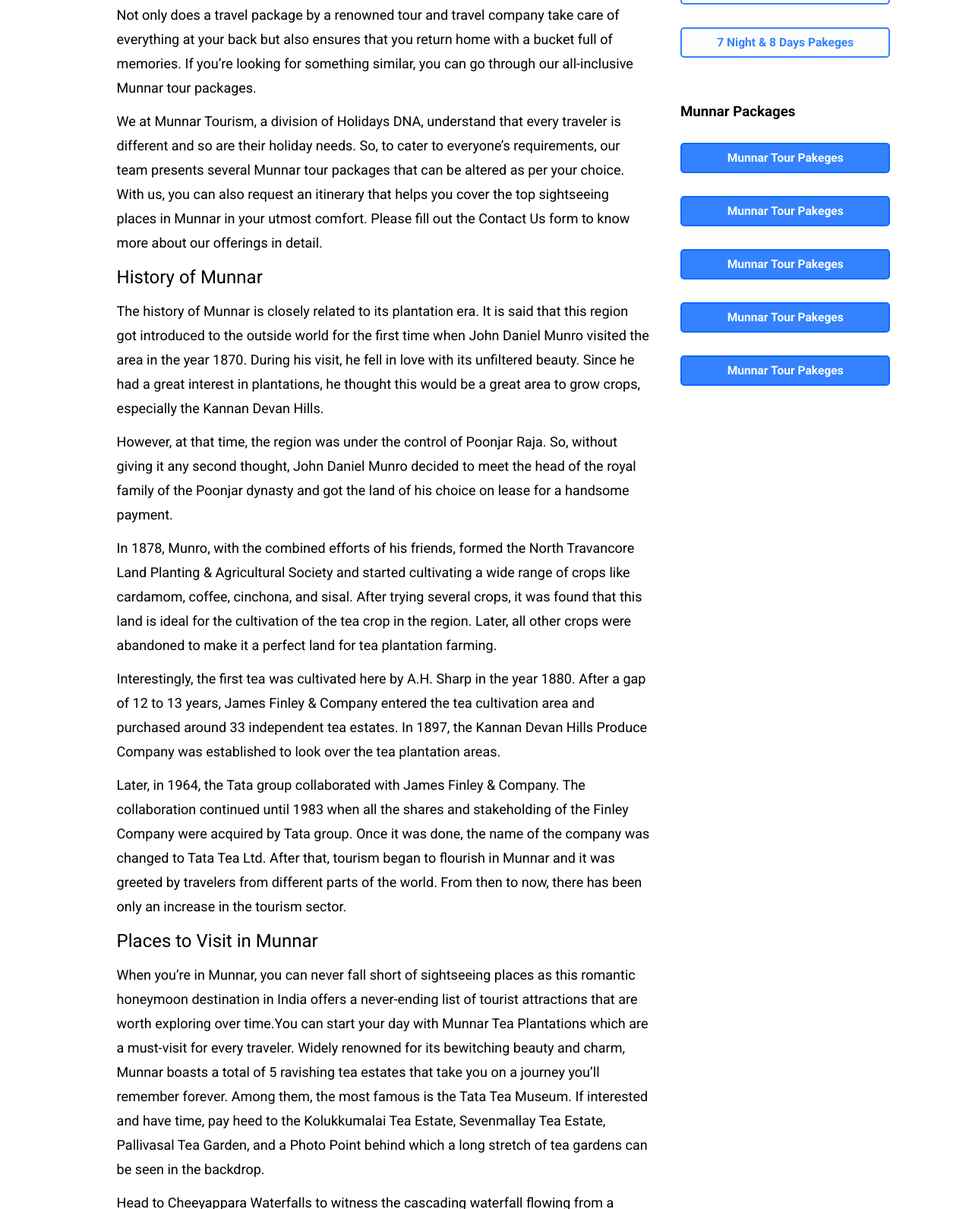
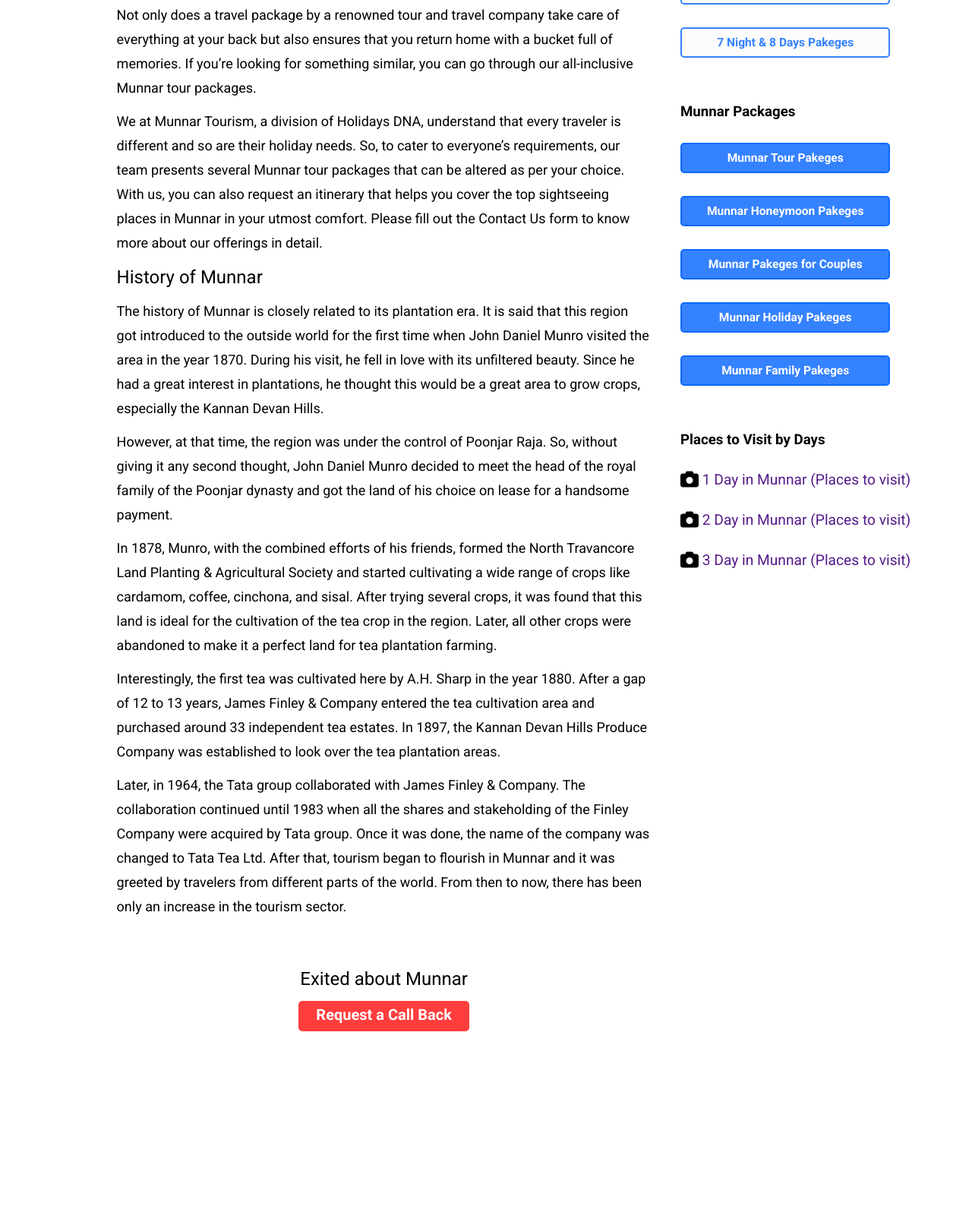
Before and after one commit to Ijin1221/clone_site1, a plain HTML site: page index.html in a window 1280 px wide. Shown: the part 1208-2800 px from the top of the page at 76% size. After the commit the page ends 2666 px from the top, so only its background shows below. Drawn offline with Linux system fonts and the light colour scheme.

Commit message:
new div added

```diff
--- a/index.html
+++ b/index.html
@@ -4,13 +4,19 @@
 <head>
     <meta charset="UTF-8">
     <meta name="viewport" content="width=device-width, initial-scale=1.0">
-    <title>Document</title>
+    <title>Munnar Tourism | Munnar Tour Packages</title>
     <link rel="preconnect" href="https://fonts.googleapis.com">
     <link rel="preconnect" href="https://fonts.gstatic.com" crossorigin>
     <link
         href="https://fonts.googleapis.com/css2?family=Inter:ital,opsz,wght@0,14..32,100..900;1,14..32,100..900&family=Lato:ital,wght@0,100;0,300;0,400;0,700;0,900;1,100;1,300;1,400;1,700;1,900&family=Montserrat:ital,wght@0,100..900;1,100..900&family=Roboto:ital,wght@0,100;0,300;0,400;0,500;0,700;0,900;1,100;1,300;1,400;1,500;1,700;1,900&display=swap"
         rel="stylesheet">
+
     <link rel="stylesheet" href="./style.css">
+
+    <link rel="stylesheet" href="https://cdnjs.cloudflare.com/ajax/libs/font-awesome/6.7.1/css/all.min.css"
+        integrity="sha512-5Hs3dF2AEPkpNAR7UiOHba+lRSJNeM2ECkwxUIxC1Q/FLycGTbNapWXB4tP889k5T5Ju8fs4b1P5z/iB4nMfSQ=="
+        crossorigin="anonymous" referrerpolicy="no-referrer" />
+
 </head>
 
 <body>
@@ -33,64 +39,136 @@
         </div>
         <div class="pic">
             <div class="one">
-                <img src="https://munnartourism.co.in/images/partner-tours/one-day-travel-munnar-sightseeing-tour-package-with-top-station-private-cab-small.jpg" alt="">
+                <img src="https://munnartourism.co.in/images/partner-tours/one-day-travel-munnar-sightseeing-tour-package-with-top-station-private-cab-small.jpg"
+                    alt="">
             </div>
             <div class="two">
-                <img src="https://munnartourism.co.in/images/partner-tours/one-day-travel-munnar-sightseeing-tour-package-with-eravikulam-national-park-private-cab-small.jpg" alt="">
+                <img src="https://munnartourism.co.in/images/partner-tours/one-day-travel-munnar-sightseeing-tour-package-with-eravikulam-national-park-private-cab-small.jpg"
+                    alt="">
             </div>
             <div class="three">
-                <img src="https://munnartourism.co.in/images/partner-tours/one-day-travel-munnar-sightseeing-tour-package-with-attukad-falls-private-cab-small.jpg" alt="">
+                <img src="https://munnartourism.co.in/images/partner-tours/one-day-travel-munnar-sightseeing-tour-package-with-attukad-falls-private-cab-small.jpg"
+                    alt="">
             </div>
         </div>
         <div class="content">
             <div class="right">
                 <h2>Munnar Tourism | Munnar Tour Packages</h2>
-                <p>The Kashmir of South India, Munnar is among the breathtaking hill stations in Kerala that is renowned for its abundance of lush greenery and unending expanse of tea estates. It’s a preferable tourist destination to explore in South India due to the stunning mountain scenery, pristine valleys, and astounding landscapes it boasts to deliver a heavenly experience you’ve been craving for a long time.</p>
-                <p>Perched at an altitude of 1600 meters above sea level, Munnar invites honeymooners in large numbers every year to give a kick-start to their newly married life together in an environment that spells romance from all sides. Here you can also plan a getaway with your family and children as this little hamlet exudes family vibes as well with a plethora of sightseeing places that will fill your day with unlimited joy, fun, and happiness.</p>
-                <p>What sets Munnar apart from the other famous hill stations in the country is, despite being located in Kerala’s hottest region, it has pleasant weather conditions that remain the same throughout 365 days, which simply means that you can pack your bags and head to Munnar any time whenever you wish to break the monotony of 9 to 5 life.</p>
-                <p>However, to have a great time, one needs to have a complete travel package that can allow them to enjoy their time without worrying about anything, be it booking the flight tickets, deciding on the accommodation, curating an itinerary, shortlisting the things to do in Munnar, or exploring the streets for a fine-dining experience.</p>
-                <p>Not only does a travel package by a renowned tour and travel company take care of everything at your back but also ensures that you return home with a bucket full of memories. If you’re looking for something similar, you can go through our all-inclusive Munnar tour packages.</p>
-                <p>We at Munnar Tourism, a division of Holidays DNA, understand that every traveler is different and so are their holiday needs. So, to cater to everyone’s requirements, our team presents several Munnar tour packages that can be altered as per your choice. With us, you can also request an itinerary that helps you cover the top sightseeing places in Munnar in your utmost comfort. Please fill out the Contact Us form to know more about our offerings in detail.</p>
+                <p>The Kashmir of South India, Munnar is among the breathtaking hill stations in Kerala that is renowned
+                    for its abundance of lush greenery and unending expanse of tea estates. It’s a preferable tourist
+                    destination to explore in South India due to the stunning mountain scenery, pristine valleys, and
+                    astounding landscapes it boasts to deliver a heavenly experience you’ve been craving for a long
+                    time.</p>
+                <p>Perched at an altitude of 1600 meters above sea level, Munnar invites honeymooners in large numbers
+                    every year to give a kick-start to their newly married life together in an environment that spells
+                    romance from all sides. Here you can also plan a getaway with your family and children as this
+                    little hamlet exudes family vibes as well with a plethora of sightseeing places that will fill your
+                    day with unlimited joy, fun, and happiness.</p>
+                <p>What sets Munnar apart from the other famous hill stations in the country is, despite being located
+                    in Kerala’s hottest region, it has pleasant weather conditions that remain the same throughout 365
+                    days, which simply means that you can pack your bags and head to Munnar any time whenever you wish
+                    to break the monotony of 9 to 5 life.</p>
+                <p>However, to have a great time, one needs to have a complete travel package that can allow them to
+                    enjoy their time without worrying about anything, be it booking the flight tickets, deciding on the
+                    accommodation, curating an itinerary, shortlisting the things to do in Munnar, or exploring the
+                    streets for a fine-dining experience.</p>
+                <p>Not only does a travel package by a renowned tour and travel company take care of everything at your
+                    back but also ensures that you return home with a bucket full of memories. If you’re looking for
+                    something similar, you can go through our all-inclusive Munnar tour packages.</p>
+                <p>We at Munnar Tourism, a division of Holidays DNA, understand that every traveler is different and so
+                    are their holiday needs. So, to cater to everyone’s requirements, our team presents several Munnar
+                    tour packages that can be altered as per your choice. With us, you can also request an itinerary
+                    that helps you cover the top sightseeing places in Munnar in your utmost comfort. Please fill out
+                    the Contact Us form to know more about our offerings in detail.</p>
 
                 <h2>History of Munnar</h2>
-                <p>The history of Munnar is closely related to its plantation era. It is said that this region got introduced to the outside world for the first time when John Daniel Munro visited the area in the year 1870. During his visit, he fell in love with its unfiltered beauty. Since he had a great interest in plantations, he thought this would be a great area to grow crops, especially the Kannan Devan Hills.</p>
-                <p>However, at that time, the region was under the control of Poonjar Raja. So, without giving it any second thought, John Daniel Munro decided to meet the head of the royal family of the Poonjar dynasty and got the land of his choice on lease for a handsome payment.</p>
-                <p>In 1878, Munro, with the combined efforts of his friends, formed the North Travancore Land Planting & Agricultural Society and started cultivating a wide range of crops like cardamom, coffee, cinchona, and sisal. After trying several crops, it was found that this land is ideal for the cultivation of the tea crop in the region. Later, all other crops were abandoned to make it a perfect land for tea plantation farming.</p>
-                <p>Interestingly, the first tea was cultivated here by A.H. Sharp in the year 1880. After a gap of 12 to 13 years, James Finley & Company entered the tea cultivation area and purchased around 33 independent tea estates. In 1897, the Kannan Devan Hills Produce Company was established to look over the tea plantation areas.</p>
-                <p>Later, in 1964, the Tata group collaborated with James Finley & Company. The collaboration continued until 1983 when all the shares and stakeholding of the Finley Company were acquired by Tata group. Once it was done, the name of the company was changed to Tata Tea Ltd. After that, tourism began to flourish in Munnar and it was greeted by travelers from different parts of the world. From then to now, there has been only an increase in the tourism sector.</p>
+                <p>The history of Munnar is closely related to its plantation era. It is said that this region got
+                    introduced to the outside world for the first time when John Daniel Munro visited the area in the
+                    year 1870. During his visit, he fell in love with its unfiltered beauty. Since he had a great
+                    interest in plantations, he thought this would be a great area to grow crops, especially the Kannan
+                    Devan Hills.</p>
+                <p>However, at that time, the region was under the control of Poonjar Raja. So, without giving it any
+                    second thought, John Daniel Munro decided to meet the head of the royal family of the Poonjar
+                    dynasty and got the land of his choice on lease for a handsome payment.</p>
+                <p>In 1878, Munro, with the combined efforts of his friends, formed the North Travancore Land Planting &
+                    Agricultural Society and started cultivating a wide range of crops like cardamom, coffee, cinchona,
+                    and sisal. After trying several crops, it was found that this land is ideal for the cultivation of
+                    the tea crop in the region. Later, all other crops were abandoned to make it a perfect land for tea
+                    plantation farming.</p>
+                <p>Interestingly, the first tea was cultivated here by A.H. Sharp in the year 1880. After a gap of 12 to
+                    13 years, James Finley & Company entered the tea cultivation area and purchased around 33
+                    independent tea estates. In 1897, the Kannan Devan Hills Produce Company was established to look
+                    over the tea plantation areas.</p>
+                <p>Later, in 1964, the Tata group collaborated with James Finley & Company. The collaboration continued
+                    until 1983 when all the shares and stakeholding of the Finley Company were acquired by Tata group.
+                    Once it was done, the name of the company was changed to Tata Tea Ltd. After that, tourism began to
+                    flourish in Munnar and it was greeted by travelers from different parts of the world. From then to
+                    now, there has been only an increase in the tourism sector.</p>
 
-                <h2>Places to Visit in Munnar</h2>
-                <p>When you’re in Munnar, you can never fall short of sightseeing places as this romantic honeymoon destination in India offers a never-ending list of tourist attractions that are worth exploring over time.You can start your day with Munnar Tea Plantations which are a must-visit for every traveler. Widely renowned for its bewitching beauty and charm, Munnar boasts a total of 5 ravishing tea estates that take you on a journey you’ll remember forever. Among them, the most famous is the Tata Tea Museum. If interested and have time, pay heed to the Kolukkumalai Tea Estate, Sevenmallay Tea Estate, Pallivasal Tea Garden, and a Photo Point behind which a long stretch of tea gardens can be seen in the backdrop.</p>
-                <p>Head to Cheeyappara Waterfalls to witness the cascading waterfall flowing from a height of 1000 feet. It’s a stunning waterfall where you can soak in the best views of nature in the utmost tranquility. Then, there is Attukad Waterfalls which provides a treat to your eyes in a true sense – all thanks to its excellent location.</p>
-                <p>To excite nature-buffs the most, Munnar also offers a home to several other waterfalls which will surely let you find solace and solitude under one roof, far away from the chaotic crowd. These include Valara Waterfalls, Thoovanam Waterfalls, Lakkam Waterfalls, Kuthumkal Waterfalls, Chinnakanal Waterfalls, and many more.</p>
-                <p>Rose Garden is the next point of interest that invites families to have a fun-filled day out with their children. You can also head towards Blossom Park to immerse yourself in the oasis of nature.</p>
-                <p>While wildlife enthusiasts can take some time out for Eravikulam National Park or Chinnar Wildlife Sanctuary to be close to a diverse range of wildlife creatures, bird watchers can turn to Salim Ali Bird Sanctuary to spot exotic and rare species of birds that have been brought from different parts of the world.</p>
-                <p>For adventure seekers, there is a Wonder Valley Adventure & Amusement Park for people to feel an adrenaline rush in their bodies. You can also try your hand at recreational activities like Rappelling, Rock Climbing, Mountain Biking, Trekking, and Jeep Safari in Munnar to add more fun to your visit.</p>
-                <p>Don’t forget to stop at Echo Point! After all, it’s a point that brings the hidden child inside us out. Lying on the banks of Kundala Lake, Echo Point is a preferred location for couples looking to rekindle the romance in their life back.</p>
-                <p>The Pothamedu View Point, on one side, welcomes people to enjoy the mesmerizing sunrise and sunset in Munnar, the Top Station, on the other side, creates a picture-perfect setting for wanderers to lose themselves free for some time amidst the lush greenery.</p>
-                <p>Your visit to Munnar will remain incomplete if you didn’t leverage the benefits of the spa and massages available here. Popular for its Ayurvedic massages, this hill station has a plethora of therapeutic massage options for individuals to relax, unwind, and de-stress their minds. What else?</p>
-                <p>Mattupetty Dam, CSI Christ Church, Chokramudi Peak, Mattupetty Dam, Lock Heart Gap, etc., are some of the additional tourist attractions in Munnar that deserve to be included in your itinerary list if you’re planning to be here for a few more days. So, what are you waiting for? Pack your bags right now!</p>
+                <div class="call">
+                    <br><br>
+                    <h2>Exited about Munnar</h2>
+                    <button><h2 id="btt">Request a Call Back</h2></button>
+                </div>
+
             </div>
+
             <div class="left">
                 <h3 class="left_hed">Wayanad Sightseeing Tours</h3>
-                <button class="blue"><h3>1 day Munnar tour packeges</h3></button>
-                <button class="blue"><h3>Munnar sight seeing packege</h3></button>
-                <button class="blue"><h3>2 day Munnar tour packeges</h3></button>
+                <button class="blue">
+                    <h3>1 day Munnar tour packeges</h3>
+                </button>
+                <button class="blue">
+                    <h3>Munnar sight seeing packege</h3>
+                </button>
+                <button class="blue">
+                    <h3>2 day Munnar tour packeges</h3>
+                </button>
 
                 <h3 class="tt">Munnar Tour Packages</h3>
-                <button class="white"><h3>1 Night & 2 Days Pakeges</h3></button>
-                <button class="white"><h3>2 Night & 3 Days Pakeges</h3></button>
-                <button class="white"><h3>3 Night & 4 Days Pakeges</h3></button>
-                <button class="white"><h3>4 Night & 5 Days Pakeges</h3></button>
-                <button class="white"><h3>5 Night & 6 Days Pakeges</h3></button>
-                <button class="white"><h3>7 Night & 8 Days Pakeges</h3></button>
+                <button class="white">
+                    <h3>1 Night & 2 Days Pakeges</h3>
+                </button>
+                <button class="white">
+                    <h3>2 Night & 3 Days Pakeges</h3>
+                </button>
+                <button class="white">
+                    <h3>3 Night & 4 Days Pakeges</h3>
+                </button>
+                <button class="white">
+                    <h3>4 Night & 5 Days Pakeges</h3>
+                </button>
+                <button class="white">
+                    <h3>5 Night & 6 Days Pakeges</h3>
+                </button>
+                <button class="white">
+                    <h3>7 Night & 8 Days Pakeges</h3>
+                </button>
 
                 <h3 class="tt">Munnar Packages</h3>
-                <button class="blue"><h3>Munnar Tour Pakeges</h3></button>
-                <button class="blue"><h3>Munnar Tour Pakeges</h3></button>
-                <button class="blue"><h3>Munnar Tour Pakeges</h3></button>
-                <button class="blue"><h3>Munnar Tour Pakeges</h3></button>
-                <button class="blue"><h3>Munnar Tour Pakeges</h3></button>
+                <button class="blue">
+                    <h3>Munnar Tour Pakeges</h3>
+                </button>
+                <button class="blue">
+                    <h3>Munnar Honeymoon Pakeges</h3>
+                </button>
+                <button class="blue">
+                    <h3>Munnar Pakeges for Couples</h3>
+                </button>
+                <button class="blue">
+                    <h3>Munnar Holiday Pakeges</h3>
+                </button>
+                <button class="blue">
+                    <h3>Munnar Family Pakeges</h3>
+                </button>
+
+                <h3 class="tt">Places to Visit by Days</h3>
+                <p class="cam"><i class="fa-solid fa-camera fa-lg"></i> <a href="">1 Day in Munnar (Places to visit)</a>
+                </p>
+                <p class="cam"><i class="fa-solid fa-camera fa-lg"></i> <a href="">2 Day in Munnar (Places to visit)</a>
+                </p>
+                <p class="cam"><i class="fa-solid fa-camera fa-lg"></i> <a href="">3 Day in Munnar (Places to visit)</a>
+                </p>
             </div>
         </div>
     </div>
--- a/style.css
+++ b/style.css
@@ -117,3 +117,27 @@
 .white h3{
     color:  rgb(3, 99, 254, 0.8);
 }
+.cam{
+    margin-top: 30px;
+    font-size: larger;
+}
+.cam a{
+    text-decoration: none;
+}
+.call{
+    text-align: center;
+}
+.call button{
+    background-color: rgba(255, 0, 0, 0.76);
+    color: white;
+    height: 40px;
+    width: 225px;
+    border: none;
+    border-radius: 5px;
+    margin-bottom: 100px;
+
+}
+#btt{
+    margin-top: 6px;
+    font-weight: 600;
+}
```
